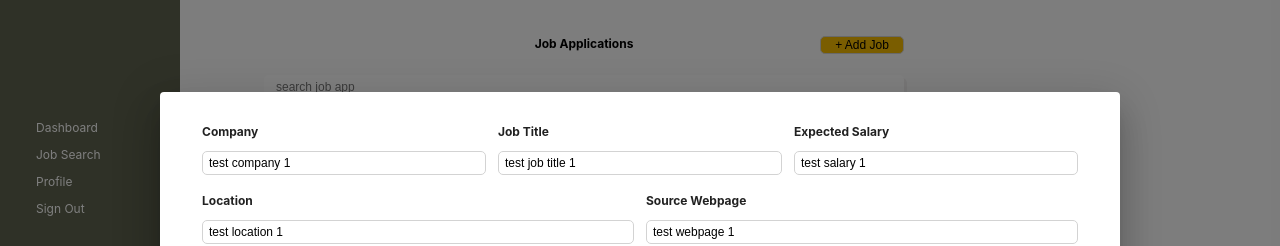
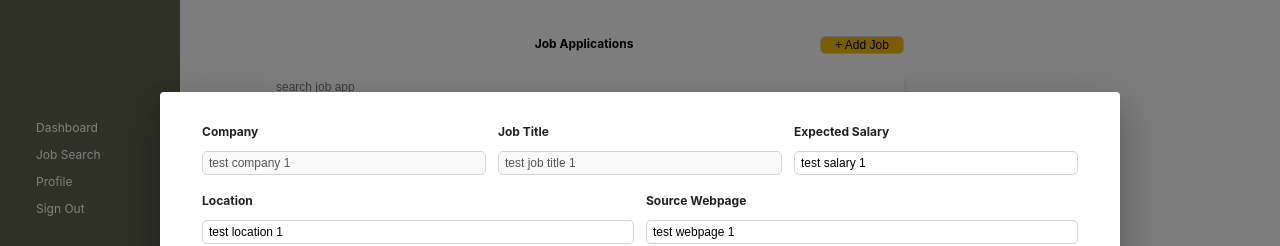
Before and after one commit to stephwuh/khaki-apps, a React (Create React App) app: page / in a window 1280 px wide. Both pictures are taken after a click on the element 584 px from the left and 209 px from the top of the page. Shown: the top 246 px of the page. Built offline with nearby package versions, Linux system fonts and the light colour scheme; data requests are answered from the project's data file; the HTML template or start-up script is replaced by a standard one.

Commit message:
JobAppDetail.test.js edit button function test started

```diff
--- a/src/features/jobAppDetail/JobAppDetail.js
+++ b/src/features/jobAppDetail/JobAppDetail.js
@@ -1,7 +1,22 @@
-import React from 'react';
+import React, {useState} from 'react';
 import jobAppDetail from './jobAppDetail.module.css'
 
 const JobAppDetail = (props) => {
+
+    const [editState, setEditState] = useState(false);
+
+    const [companyState, setCompanyState] = useState(props.jobApp.company)
+
+    const [jobTitleState, setJobTitleState] = useState(props.jobApp.jobTitle)
+
+    const handleCompanyOnChange = e =>{
+        setCompanyState(e.target.value)
+    }
+
+    const handleJobTitleOnChange = e =>{
+        setJobTitleState(e.target.value)
+    }
+
     return(
         <form>
             <div className={jobAppDetail.itemContainer3}>
@@ -10,14 +25,20 @@ const JobAppDetail = (props) => {
                     <input
                         data-testid="company"
                         type='text'
-                        value={props.jobApp.company} />
+                        value={companyState}
+                        disabled={!editState}
+                        onChange={handleCompanyOnChange}
+                        />
                 </div>
                 <div className={jobAppDetail.item}>
                     <h5>Job Title</h5>
                     <input
                         data-testid="jobTitle"
                         type='text'
-                        value={props.jobApp.jobTitle} />
+                        value={jobTitleState}
+                        disabled={!editState}
+                        onChange={handleJobTitleOnChange}
+                        />
                 </div>
                 <div className={jobAppDetail.item}>
                     <h5>Expected Salary</h5>
@@ -81,7 +102,13 @@ const JobAppDetail = (props) => {
                 </div>
             </div>
             <div className={jobAppDetail.btnContainer}>
-                <button data-testid="editBtn">Edit</button>
+                <button
+                    data-testid="editBtn"
+                    onClick={ () => {
+                        setEditState(!editState)
+                    }}
+                    type="button"
+                    >Edit</button>
                 <button data-testid="submitBtn">Submit</button>
             </div>
         </form>
--- a/src/services/apiClient.js
+++ b/src/services/apiClient.js
@@ -4,15 +4,17 @@ const apiClient = {
 
     getApps: async () => {
 
-        // return fetch('https://run.mocky.io/v3/5130f0df-bd63-4dfe-8b01-aca5d3cf6d08')
-        //     .then(response => response.json());
-
-        // return axios.get('https://run.mocky.io/v3/5130f0df-bd63-4dfe-8b01-aca5d3cf6d08')
-        //     .then(res => res.data)
-
         let response = await axios.get('http://localhost:5500/job-app');
 
         return response.data
+    },
+    updateJobApp: async () => {
+
+        return Promise.resolve();
+
+        // let response = await axios.get('http://localhost:5500/job-app');
+
+        // return response.data
     }
 };
 
--- a/src/services/jobAppDetail.js
+++ b/src/services/jobAppDetail.js
@@ -15,7 +15,7 @@ const jobAppDetail = {
     close: (jobApp)=>{
         eventsStream.next({ open: false, jobApp: null})
     },
-    // exposes this event stream as an observable for our components to subscript to these events and listen to whether a dialogue is open or closed
+    // exposes this event stream as an observable for our components to subscribe to these events and listen to whether a dialogue is open or closed
     eventsStream: eventsStream.asObservable()
 };
 
```
Also changed, not shown: src/features/dashboard/Dashboard.js (+0 -7 lines), 2 other files (tests, documents, lock files or other folders).
